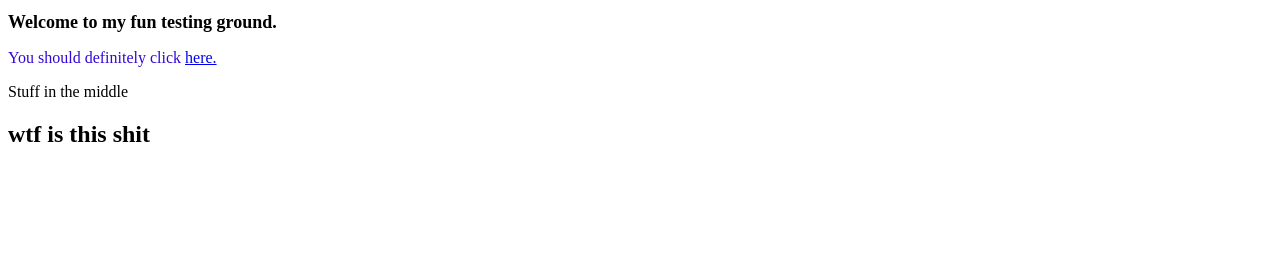
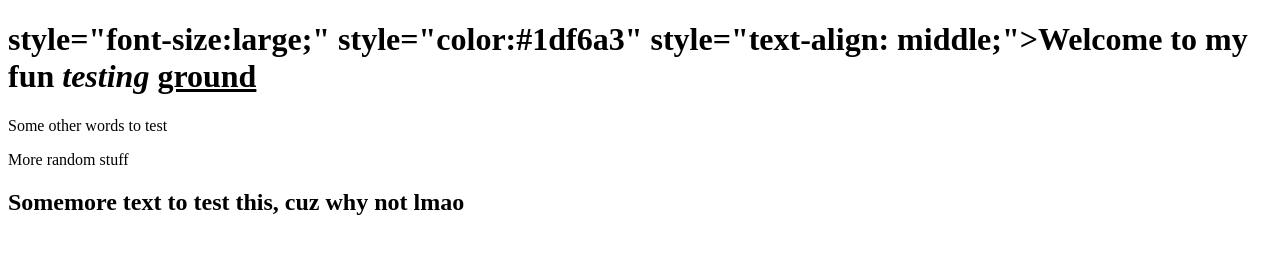
Before and after one commit to itskopi/itskopi.github.io, a plain HTML site: page index.html in a window 1280 px wide. Drawn offline with Linux system fonts and the light colour scheme.

Commit message:
Tiny changes to understand multiple headings

```diff
--- a/index.html
+++ b/index.html
@@ -1,16 +1,20 @@
 <!DOCTYPE html>
 <html>
 <head>
-<title>Gotta test</title>
+<title>Learning</title>
+ <meta charset="UTF-8">
+ <meta name="description" content="Just someone learning HTML and trying to have fun at it.>
 </head>
 <body>
 
-<h1 style="font-size:large;" style="color:#1df6a3" style="text-align: center;">Welcome to my fun testing ground.</h1>
- <p style="color:#3208d8" style="text-align: right;"> You should definitely click <a href="https://www.youtube.com/watch?v=dQw4w9WgXcQ"> here. </a> </p>
+<h1> style="font-size:large;" style="color:#1df6a3" style="text-align: middle;">Welcome to my fun <em>testing</em> <u>ground</u> </h1>
+  <p>Some other words to test</p>
+                                                                               <p> More random stuff </p>
 
-  <p2 style="text-align:center" style="opacity:50%;" style="font-style: italic;"> Stuff in the middle </p2>
+</body>
+<body>
 
-<h2 style="animation: alternate-reverse;" style="height: auto;" style="color: #4d0f75;" style="text-align: center;">wtf is this shit </h2>
-  <p style="font-style: italic;" style="text-align: right;"> <a href="https://www.youtube.com/watch?v=LDU_Txk06tM" Click here too </a> </p>
+    <h2>Somemore text to test this, cuz why not lmao</h2>
+
 </body>
 </html>
```
